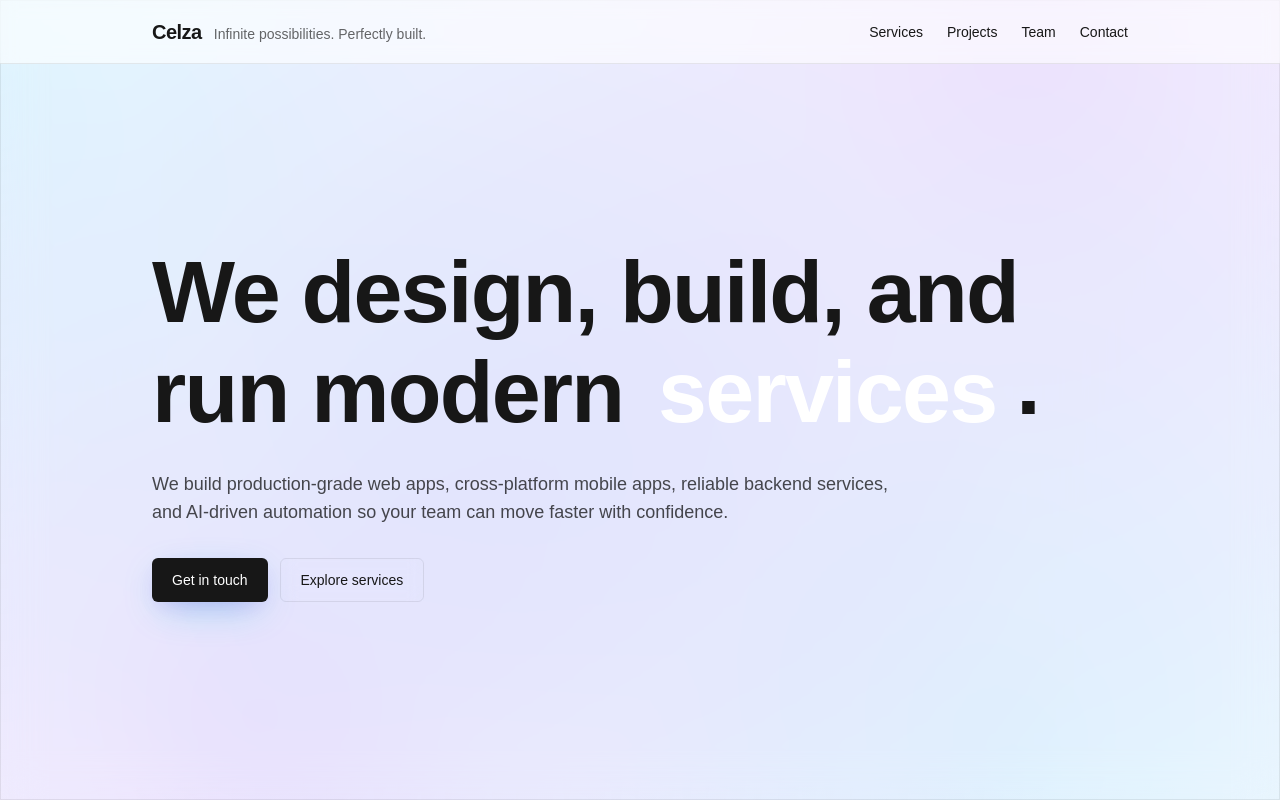
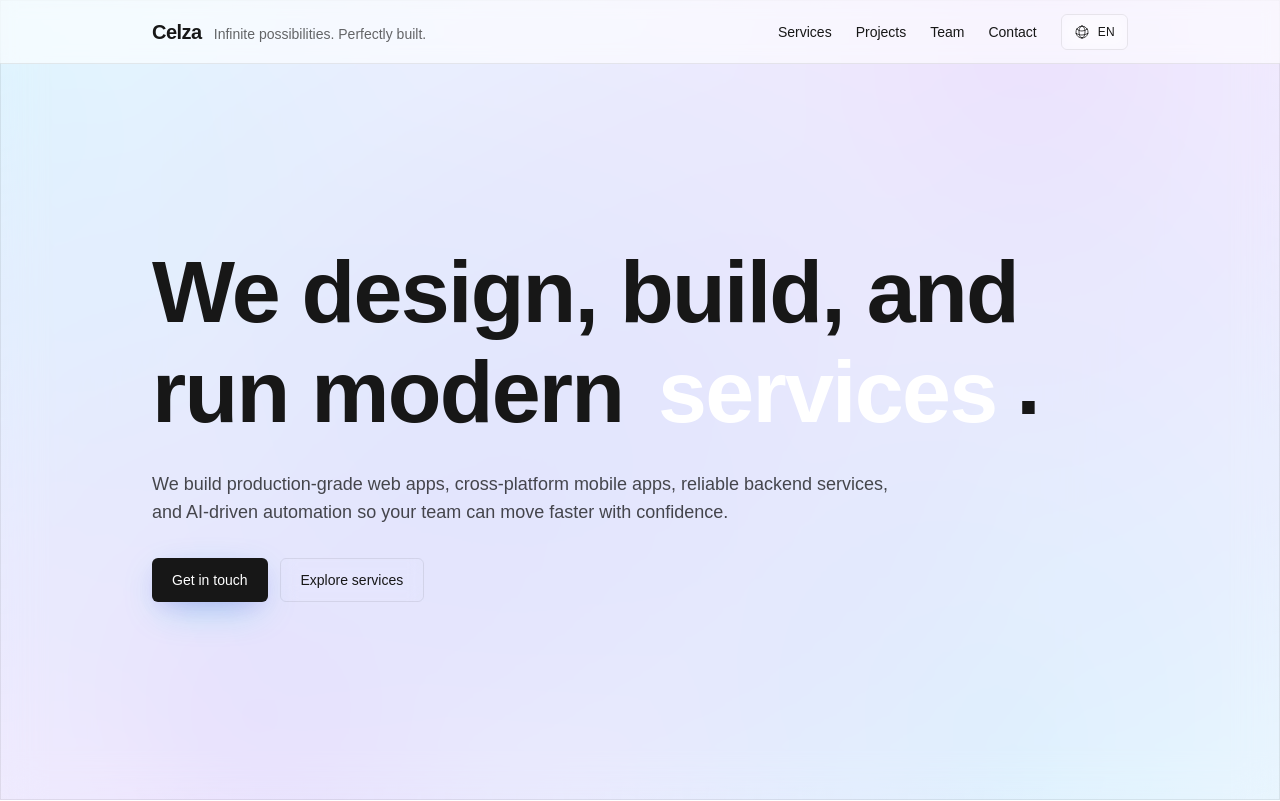
Before and after one commit to celalzamanoglu/celza-tech, a Next.js app: page /en in a window 1280 px wide. Shown: the top 801 px of the page. Built offline with nearby package versions, Linux system fonts and the light colour scheme.

Commit message:
feat/language-switcher

```diff
--- a/src/app/[locale]/page.tsx
+++ b/src/app/[locale]/page.tsx
@@ -1,5 +1,5 @@
 import Image from "next/image";
-import { FadeIn, GlowCard, HorizontalList, Marquee, HeroHeadlineText } from "@/components";
+import { FadeIn, GlowCard, HorizontalList, Marquee, HeroHeadlineText, LanguageSwitcher } from "@/components";
 import { HiOutlinePhone } from "react-icons/hi";
 import { HiOutlineEnvelope, HiOutlineMapPin } from "react-icons/hi2";
 import { getDictionary } from "@/i18n/get-dictionary";
@@ -65,6 +65,7 @@ export default async function Home({ params }: { params: { locale: string } }) {
             <a href="#contact" className="hover:underline underline-offset-4">
               {t.header.nav.contact}
             </a>
+            <LanguageSwitcher currentLocale={locale} />
           </nav>
         </div>
       </header>
--- /dev/null
+++ b/src/components/LanguageSwitcher.tsx
@@ -0,0 +1,41 @@
+"use client";
+
+import { usePathname, useRouter } from "next/navigation";
+import { locales, type Locale } from "@/i18n/config";
+import { HiOutlineGlobeAlt } from "react-icons/hi2";
+
+type LanguageSwitcherProps = {
+  currentLocale: Locale;
+  className?: string;
+};
+
+export default function LanguageSwitcher({ currentLocale, className = "" }: LanguageSwitcherProps) {
+  const pathname = usePathname();
+  const router = useRouter();
+
+  const toggleLocale = () => {
+    const nextLocale: Locale = currentLocale === "en" ? "tr" : "en";
+    if (!pathname) return;
+    const segments = pathname.split("/");
+    // segments[0] is "" because pathname starts with "/"
+    if (locales.includes(segments[1] as Locale)) {
+      segments[1] = nextLocale;
+    } else {
+      segments.splice(1, 0, nextLocale);
+    }
+    const nextPath = segments.join("/") || "/";
+    router.push(nextPath);
+  };
+
+  return (
+    <button
+      type="button"
+      onClick={toggleLocale}
+      aria-label="Change language"
+      className={`inline-flex items-center gap-2 h-9 px-3 rounded-md border border-black/[.08] dark:border-white/[.145] hover:bg-black/[.04] dark:hover:bg-white/[.08] backdrop-blur ${className}`}
+    >
+      <HiOutlineGlobeAlt className="h-4 w-4 text-black/70 dark:text-white/70" />
+      <span className="text-xs font-medium tracking-wide">{currentLocale.toUpperCase()}</span>
+    </button>
+  );
+}
--- a/src/components/index.ts
+++ b/src/components/index.ts
@@ -5,3 +5,4 @@ export * from "./BackgroundGradient";
 export { default as RotatingText } from "./RotatingText";
 export { default as HeroHeadlineText } from "./HeroHeadlineText";
 export * from "./Marquee";
+export { default as LanguageSwitcher } from "./LanguageSwitcher";
```
